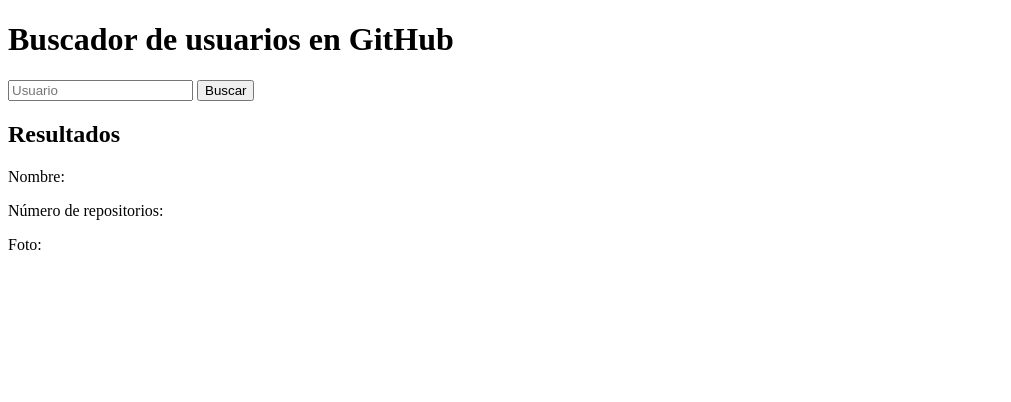
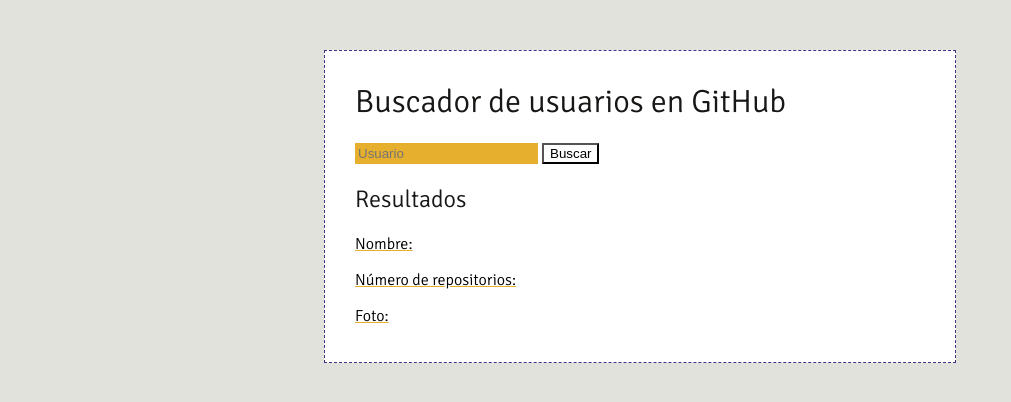
Before and after one commit to evamillan/github-ajax-search, a plain HTML site: page index.html in a window 1280 px wide. Shown: the whole page, without its empty margins (0-1011 px from the left). Drawn offline with Linux system fonts and the light colour scheme.

Commit message:
Add styles

```diff
--- a/css/_layout.scss
+++ b/css/_layout.scss
@@ -0,0 +1,16 @@
+.search-wrapper {
+  background-color: white;
+  border: 1px dashed #3D348B;
+  width: 50%;
+  min-width: 350px;
+  margin-top: 50px;
+  margin-left: auto;
+  margin-right: auto;
+  padding-left: 30px;
+  padding-top: 10px;
+  padding-bottom: 20px;
+
+  img {
+    width: 25%;
+  }
+}
--- /dev/null
+++ b/css/base/_settings.scss
@@ -0,0 +1,7 @@
+* {
+  box-sizing: border-box;
+}
+
+body {
+  background-color: #E0E2DB;
+}
--- a/css/base/_typography.scss
+++ b/css/base/_typography.scss
@@ -0,0 +1,13 @@
+h1, h2, p, a, span {
+  font-family: 'Signika', sans-serif;
+  font-weight: 300;
+}
+
+h1, h2 {
+  color: #191716;
+}
+
+.underline {
+  text-decoration: underline;
+  text-decoration-color: #E6AF2E;
+}
--- a/css/components/_forms.scss
+++ b/css/components/_forms.scss
@@ -0,0 +1,9 @@
+input {
+  background-color: #E6AF2E;
+  border: 0;
+  padding: 3px;
+}
+
+button {
+  background-color: transparent;
+}
--- a/css/main.scss
+++ b/css/main.scss
@@ -1,4 +1,4 @@
-@import "base/colors";
+@import "base/settings";
 @import "base/typography";
 @import "layout";
 @import "components/forms";
--- a/index.html
+++ b/index.html
@@ -3,6 +3,8 @@
   <head>
     <meta charset="utf-8">
     <title>Ejercicio AJAX</title>
+    <link href="https://fonts.googleapis.com/css?family=Signika:300" rel="stylesheet">
+    <link rel="stylesheet" href="css/main.css">
   </head>
   <body>
     <div class="search-wrapper">
@@ -12,9 +14,12 @@
 
       <div class="search-results">
         <h2>Resultados</h2>
-        <p>Nombre: <span id="js-username"></span></p>
-        <p>Número de repositorios: <span id="js-repositories"></span></p>
-        <p>Foto: <span id="js-picture"></span></p>
+        <p class="underline">Nombre:</p>
+        <span id="js-username"></span>
+        <p class="underline">Número de repositorios:</p>
+        <span id="js-repositories"></span>
+        <p class="underline">Foto:</p>
+        <p id="js-picture"></p>
       </div>
     </div>
     <script src="js/main.js" charset="utf-8"></script>
```
Also changed, not shown: css/main.css, 1 other file.
